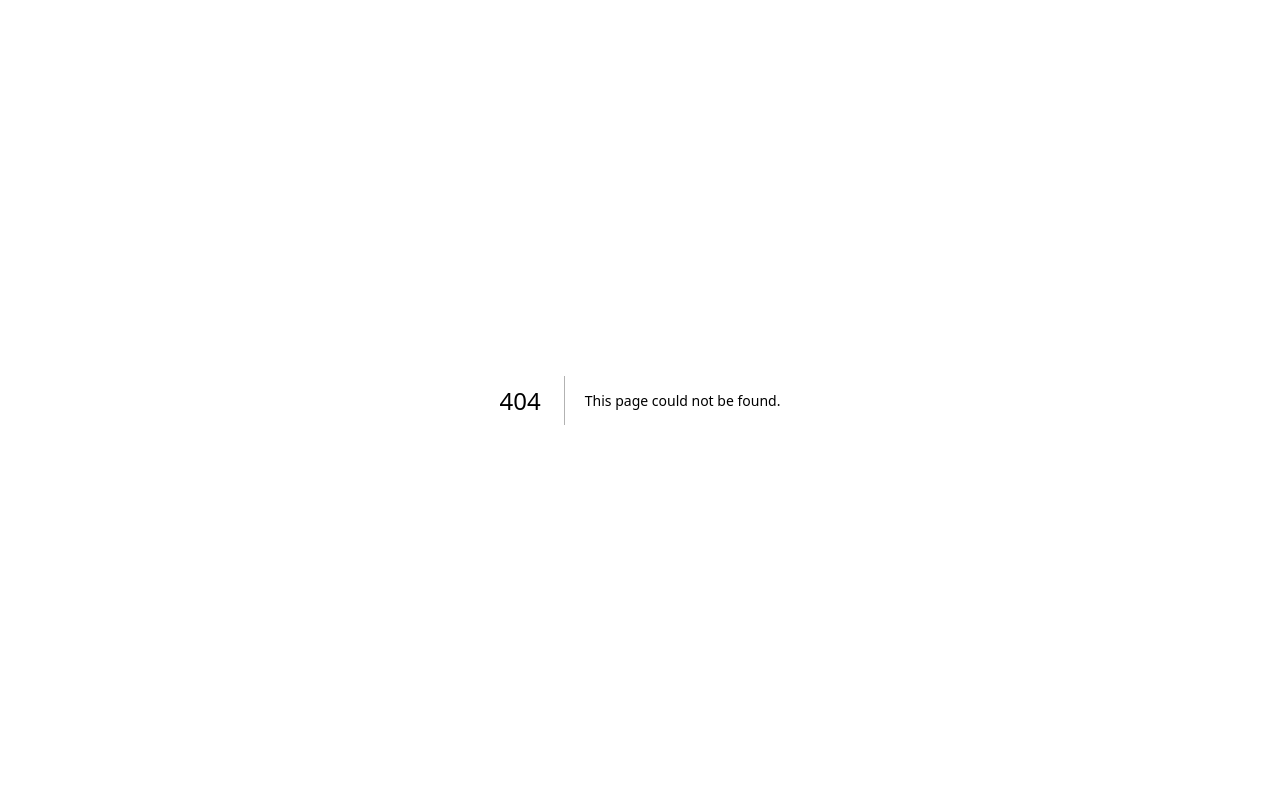
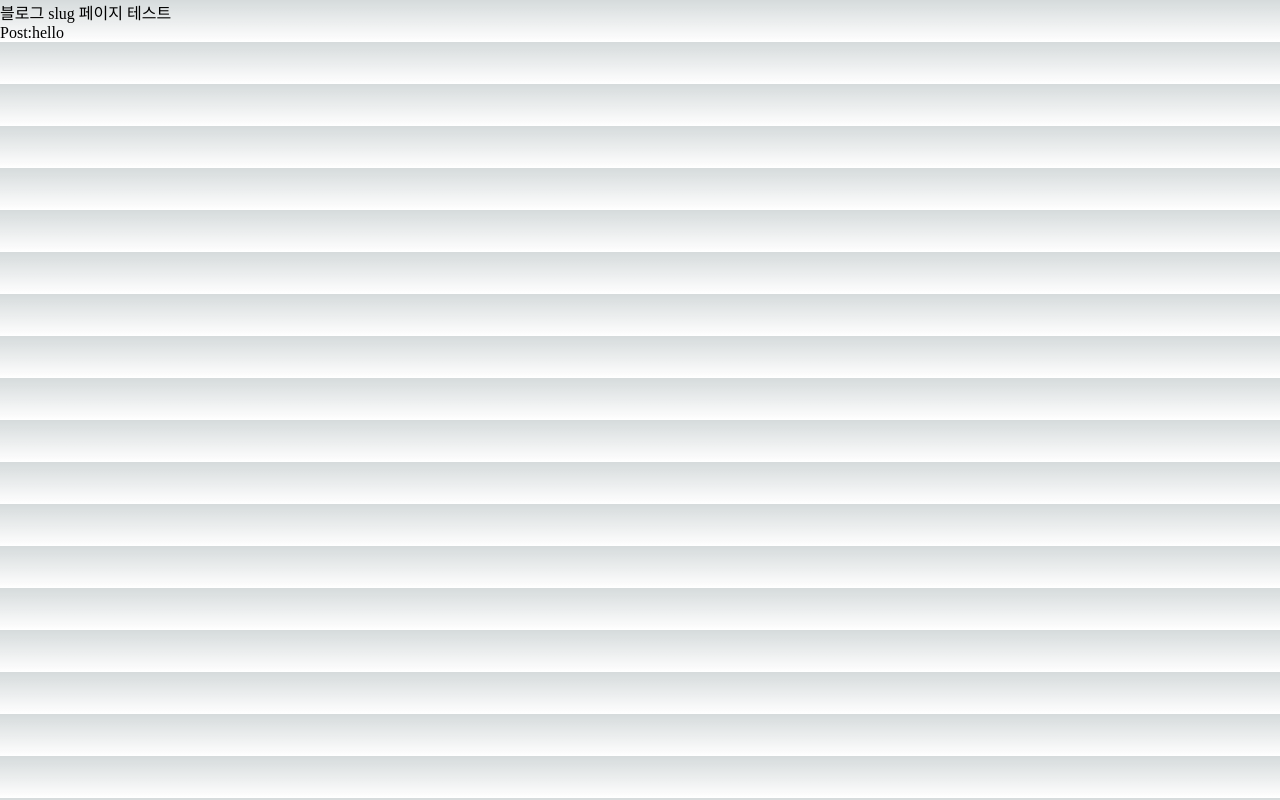
Before and after one commit to krokerdile/next.js_mobx_swr_prc, a Next.js app: page /segment/hello in a window 1280 px wide. Before the commit this address had no page. Built offline with nearby package versions, Linux system fonts and the light colour scheme.

Commit message:
feat: 단일 세그먼트 일때 - [slug].js로 작성해주면 route를 작성해줄 때 ***/slug 에서 slug 값을 불러올 수 있다.

```diff
--- /dev/null
+++ b/pages/segment/[slug].js
@@ -0,0 +1,11 @@
+import { useRouter } from 'next/router'
+
+export default function BlogSlugPage() {
+  const router = useRouter()
+  return (
+    <>
+      <>블로그 slug 페이지 테스트</>
+      <p>Post:{router.query.slug}</p>
+    </>
+  )
+}
```
